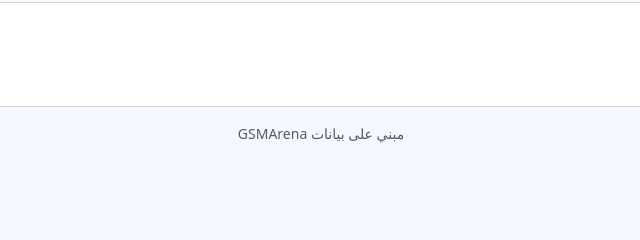
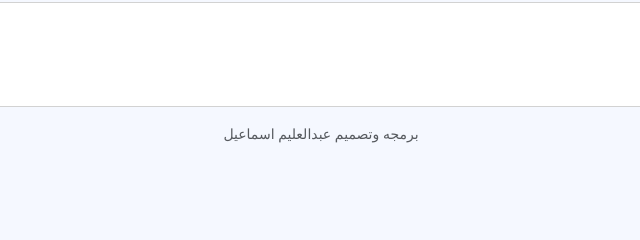
Before and after one commit to cckills/gsmarena-project, a website: page index.html in a window 1280 px wide. Shown: the part 204-444 px from the top of the page, 319-959 px from the left. Drawn offline with nearby package versions, Linux system fonts and the light colour scheme; some packages are replaced by stand-ins of ours; no server answers; a script that the page names is missing.

Commit message:
Update index.html

```diff
--- a/index.html
+++ b/index.html
@@ -435,7 +435,7 @@
     <div id="results" class="results-list"></div>
    </div>
 
-   <footer class="text-center text-muted small mb-4">مبني على بيانات GSMArena</footer>
+   <footer class="text-center text-muted small mb-4">برمجه وتصميم عبدالعليم اسماعيل</footer>
   </div>
 
   <!-- floating theme toggle -->
```
